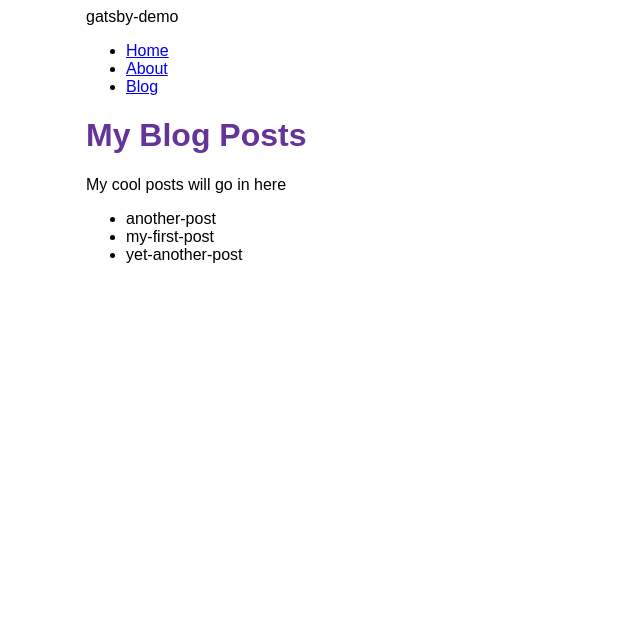
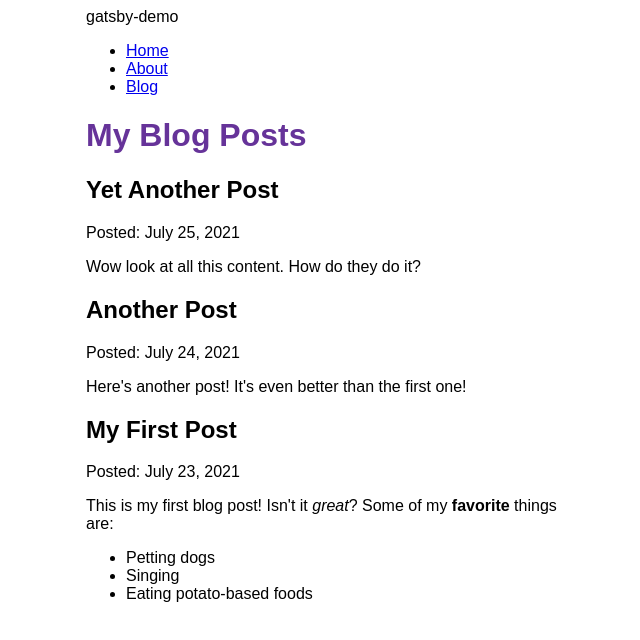
Before and after one commit to cammiida/gatsby-demo, a Gatsby site: page /blog in a window 1280 px wide. Shown: the whole page, without its empty margins (304-944 px from the left). Built offline with nearby package versions, Linux system fonts and the light colour scheme; Gatsby itself is replaced by a stand-in of ours.

Commit message:
Finished Gatsby Tutorial Part 5

```diff
--- a/blog/another-post.mdx
+++ b/blog/another-post.mdx
@@ -0,0 +1,6 @@
+---
+title: "Another Post"
+date: "2021-07-24"
+---
+
+Here's another post! It's even better than the first one!
--- a/blog/my-first-post.mdx
+++ b/blog/my-first-post.mdx
@@ -0,0 +1,11 @@
+---
+title: "My First Post"
+date: "2021-07-23"
+---
+
+This is my first blog post! Isn't it _great_?
+Some of my **favorite** things are:
+
+- Petting dogs
+- Singing
+- Eating potato-based foods
--- a/blog/yet-another-post.mdx
+++ b/blog/yet-another-post.mdx
@@ -0,0 +1,6 @@
+---
+title: "Yet Another Post"
+date: "2021-07-25"
+---
+
+Wow look at all this content. How do they do it?
--- a/gatsby-config.js
+++ b/gatsby-config.js
@@ -13,5 +13,6 @@ module.exports = {
         path: `${__dirname}/blog`,
       },
     },
+    "gatsby-plugin-mdx",
   ],
 };
--- a/package.json
+++ b/package.json
@@ -15,8 +15,11 @@
     "clean": "gatsby clean"
   },
   "dependencies": {
+    "@mdx-js/mdx": "^1.6.22",
+    "@mdx-js/react": "^1.6.22",
     "gatsby": "^4.0.2",
     "gatsby-plugin-image": "^2.0.0",
+    "gatsby-plugin-mdx": "^3.0.0",
     "gatsby-plugin-sharp": "^4.0.1",
     "gatsby-source-filesystem": "^4.0.0",
     "react": "^17.0.1",
--- a/src/pages/blog.jsx
+++ b/src/pages/blog.jsx
@@ -1,4 +1,5 @@
 import { graphql, useStaticQuery } from "gatsby";
+import { MDXRenderer } from "gatsby-plugin-mdx";
 import React from "react";
 import Layout from "../components/layout";
 
@@ -8,12 +9,13 @@ const BlogPage = ({}) => {
 
   return (
     <Layout pageTitle="My Blog Posts">
-      <p>My cool posts will go in here</p>
-      <ul>
-        {data.allFile.nodes.map((node) => (
-          <li key={node.name}>{node.name}</li>
-        ))}
-      </ul>
+      {data.allMdx.nodes.map((node) => (
+        <article key={node.id}>
+          <h2>{node.frontmatter.title}</h2>
+          <p>Posted: {node.frontmatter.date}</p>
+          <MDXRenderer>{node.body}</MDXRenderer>
+        </article>
+      ))}
     </Layout>
   );
 };
@@ -22,9 +24,14 @@ export default BlogPage;
 
 export const query = graphql`
   query {
-    allFile(filter: { sourceInstanceName: { eq: "blog" } }) {
+    allMdx(sort: { fields: frontmatter___date, order: DESC }) {
       nodes {
-        name
+        frontmatter {
+          date(formatString: "MMMM D, YYYY")
+          title
+        }
+        id
+        body
       }
     }
   }
```
Also changed, not shown: 1 other file.
